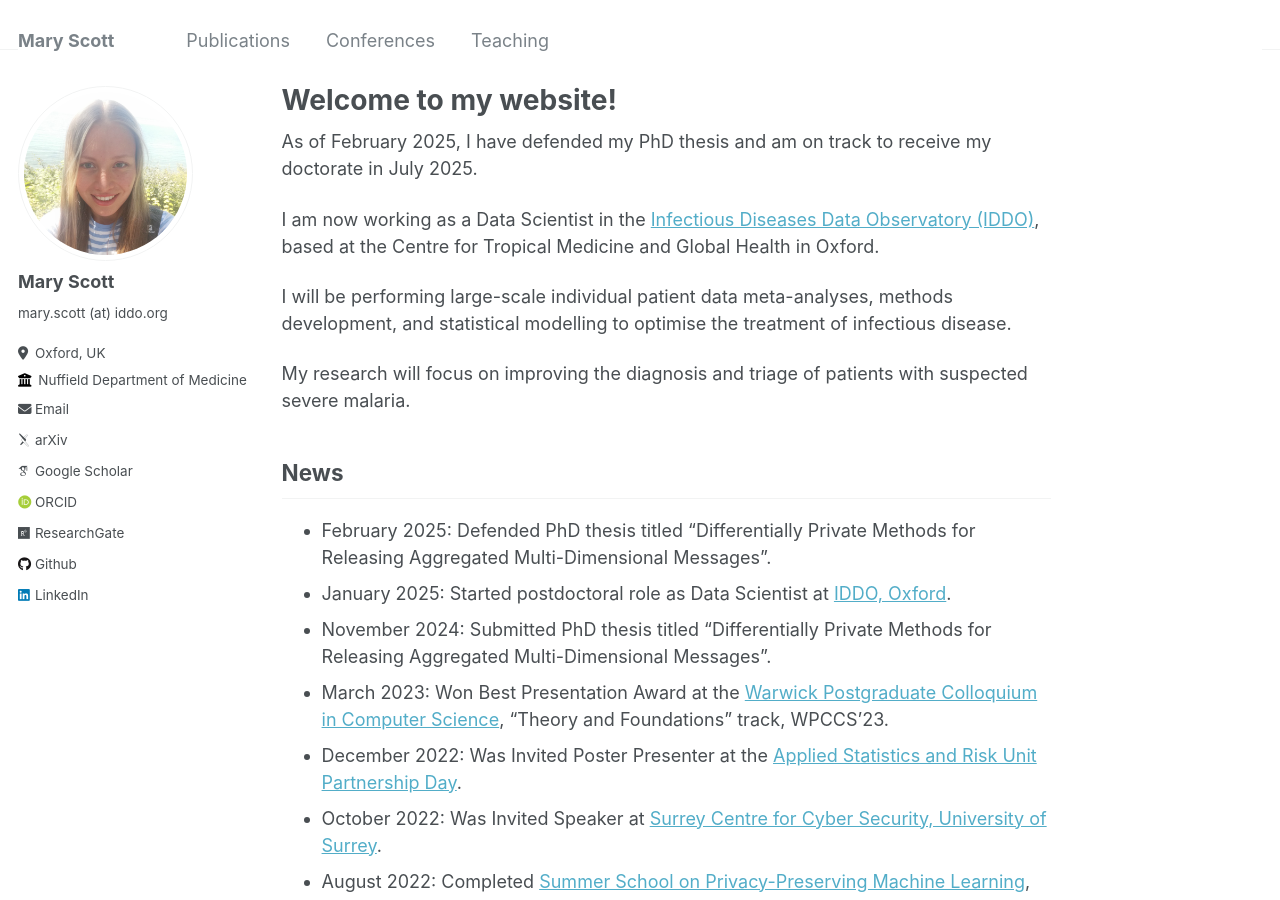
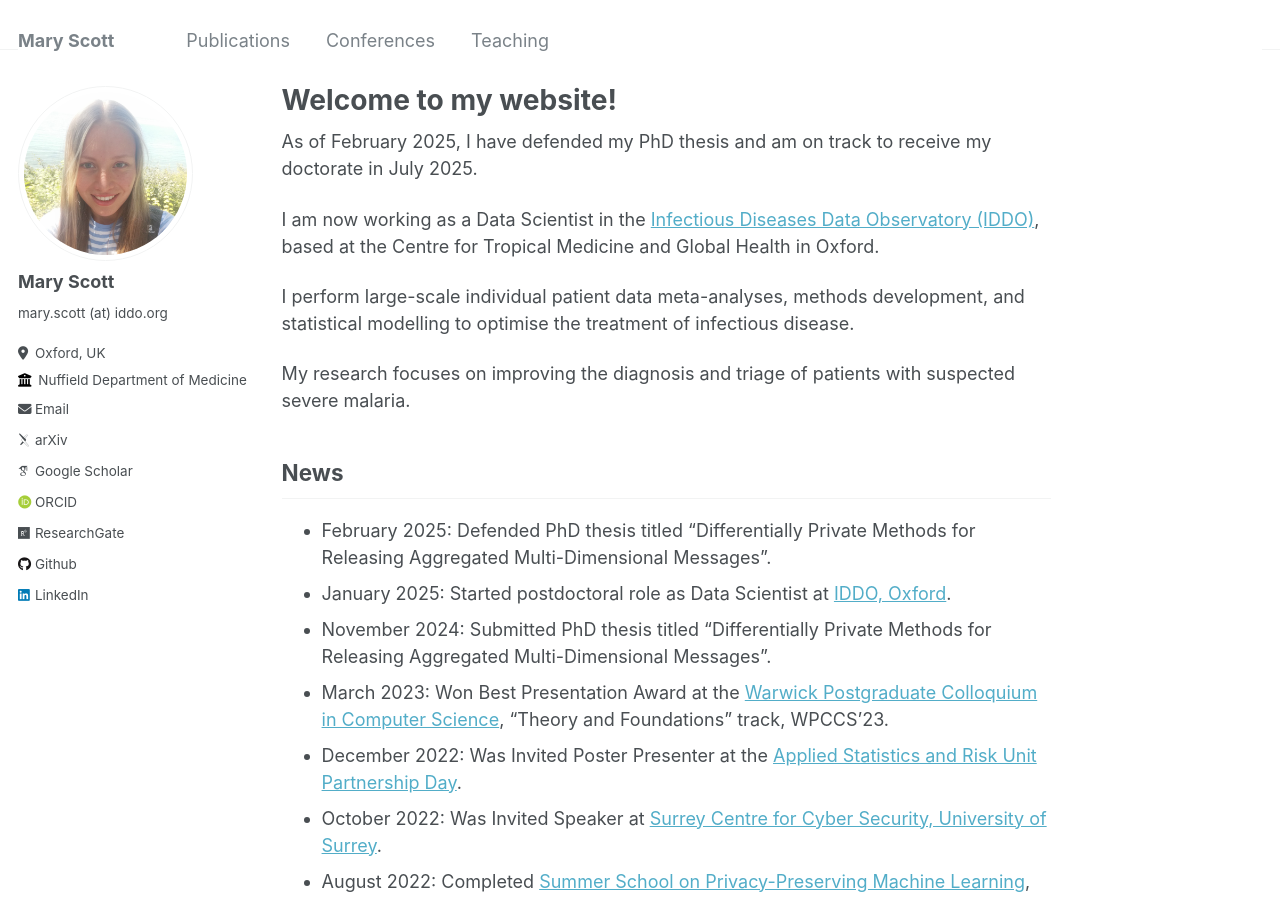
Before and after one commit to mary-python/mary-python.github.io, a Jekyll site: the page built from _pages/about.md, in a window 1280 px wide and 900 px high. Built offline with Jekyll 4.4.1, drawn with Linux system fonts in a browser that asks for light colours; some web fonts are replaced.

Commit message:
Update about.md

```diff
--- a/_pages/about.md
+++ b/_pages/about.md
@@ -11,9 +11,9 @@ As of February 2025, I have defended my PhD thesis and am on track to receive my
 
 I am now working as a Data Scientist in the [Infectious Diseases Data Observatory (IDDO)](https://www.iddo.org/), based at the Centre for Tropical Medicine and Global Health in Oxford.
 
-I will be performing large-scale individual patient data meta-analyses, methods development, and statistical modelling to optimise the treatment of infectious disease.
+I perform large-scale individual patient data meta-analyses, methods development, and statistical modelling to optimise the treatment of infectious disease.
 
-My research will focus on improving the diagnosis and triage of patients with suspected severe malaria.
+My research focuses on improving the diagnosis and triage of patients with suspected severe malaria.
 
 News
 ------
```
